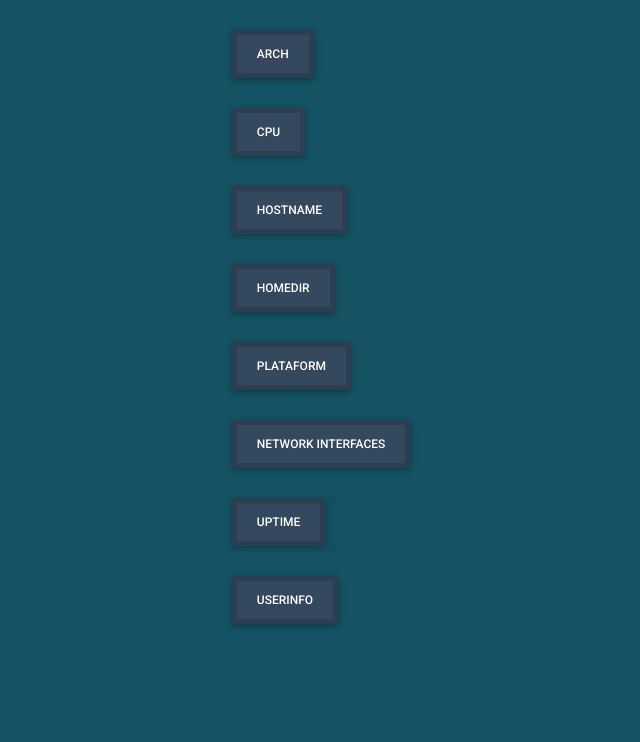
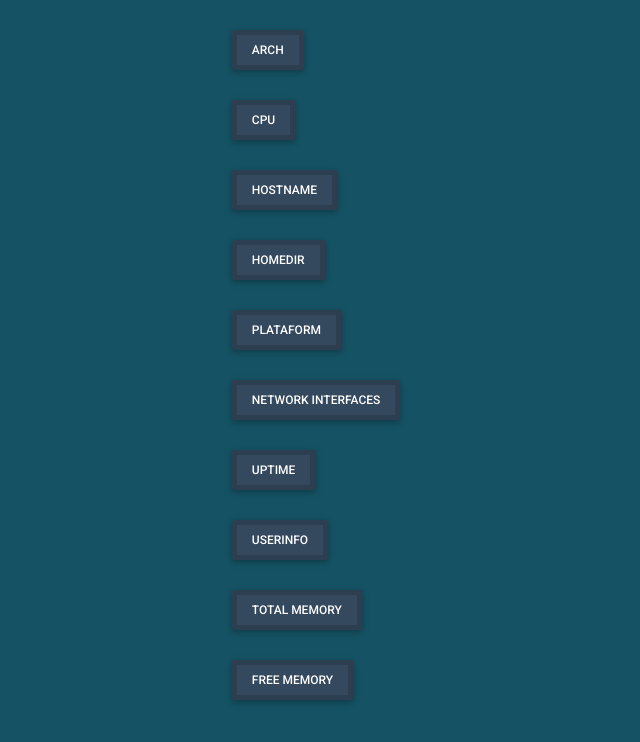
Before and after one commit to criszst/send-system-information, a plain HTML site: page views/index.html in a window 1280 px wide. Shown: the whole page, without its empty margins (350-990 px from the left). Drawn offline with nearby package versions, Linux system fonts and the light colour scheme; files that its build step writes are made by us from their sources.

Commit message:
adicionado os botões "Total Memory" & "Free Memory"

```diff
--- a/public/css/tags.css
+++ b/public/css/tags.css
@@ -23,7 +23,7 @@ body {
     background-color: #34495e;
     color: white;
     margin-top: 30px;
-    padding: 10px 20px;
+    padding: 6px 15px;
 }
 
 .loading-screen {
--- a/public/script/functions.js
+++ b/public/script/functions.js
@@ -9,5 +9,4 @@ function checkNumber(nb) {
   return console.log(Number.isInteger(nb) === true)
 }
 
-
 module.exports = checkNumber
--- a/public/system/system_information.js
+++ b/public/system/system_information.js
@@ -5,7 +5,8 @@ const checkNumber = require('../script/functions')
 
 module.exports = {
     arch() {
-        return os.arch()
+       console.log(os.loadavg())
+       return os.arch()
     },
 
     cpu() {
--- a/views/index.html
+++ b/views/index.html
@@ -59,6 +59,8 @@
             "Network Interfaces",
             "Uptime",
             "Userinfo",
+            "Total Memory",
+            "Free Memory",
         ]
 
         var url = [
@@ -70,13 +72,15 @@
             "/network",
             "/uptime",
             "/userinfo",
+            "/totalmem",
+            "/freemem"
         ]
 
 var btnArray = [
 
 ]
 
-for (i = 0; i < 8; i++) {
+for (i = 0; i < 10; i++) {
     document.getElementById("teste")
 
     btnArray.push(document.createElement('BUTTON'))
```
Also changed, not shown: app.js (+9 -1 lines).
